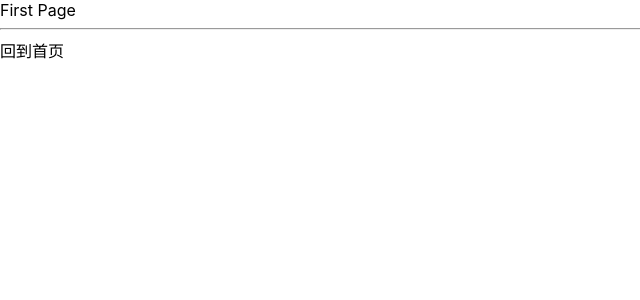
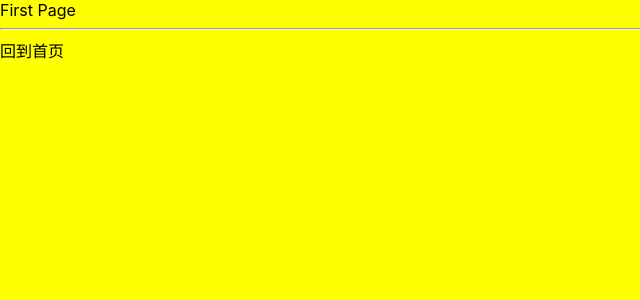
Before and after one commit to Howardyangyixuan/nextjs-blog-1, a Next.js app: page /posts/first_post in a window 1280 px wide. Shown: the top 300 px of the page, without its empty margins (0-640 px from the left). Built offline with nearby package versions, Linux system fonts and the light colour scheme.

Commit message:
通过globals.css、_app.js尝试全局配置和局部配置

```diff
--- a/pages/_app.js
+++ b/pages/_app.js
@@ -1,7 +1,12 @@
 import '../styles/globals.css'
+import Head from "next/head"
 
 function MyApp({ Component, pageProps }) {
-  return <Component {...pageProps} />
+  return <div className="hi">
+    <Head>
+      <title>my blog</title>
+    </Head>
+    <Component {...pageProps} /></div>
 }
 
 export default MyApp
--- a/pages/posts/first_post.js
+++ b/pages/posts/first_post.js
@@ -2,12 +2,9 @@ import React from "react"
 import Link from "next/link"
 import Head from "next/head"
 
-export default function x() {
+export default function FirstPost() {
   return (
     <React.Fragment>
-      <Head>
-        <title>Ch1</title>
-      </Head>
       <div>First Page
         <hr/>
         <Link href="/"><a>回到首页</a></Link>
--- a/styles/globals.css
+++ b/styles/globals.css
@@ -1,5 +1,6 @@
 html,
 body {
+  background: yellow;
   padding: 0;
   margin: 0;
   font-family: -apple-system, BlinkMacSystemFont, Segoe UI, Roboto, Oxygen,
```
Also changed, not shown: pages/index.js (+8 -0 lines).
